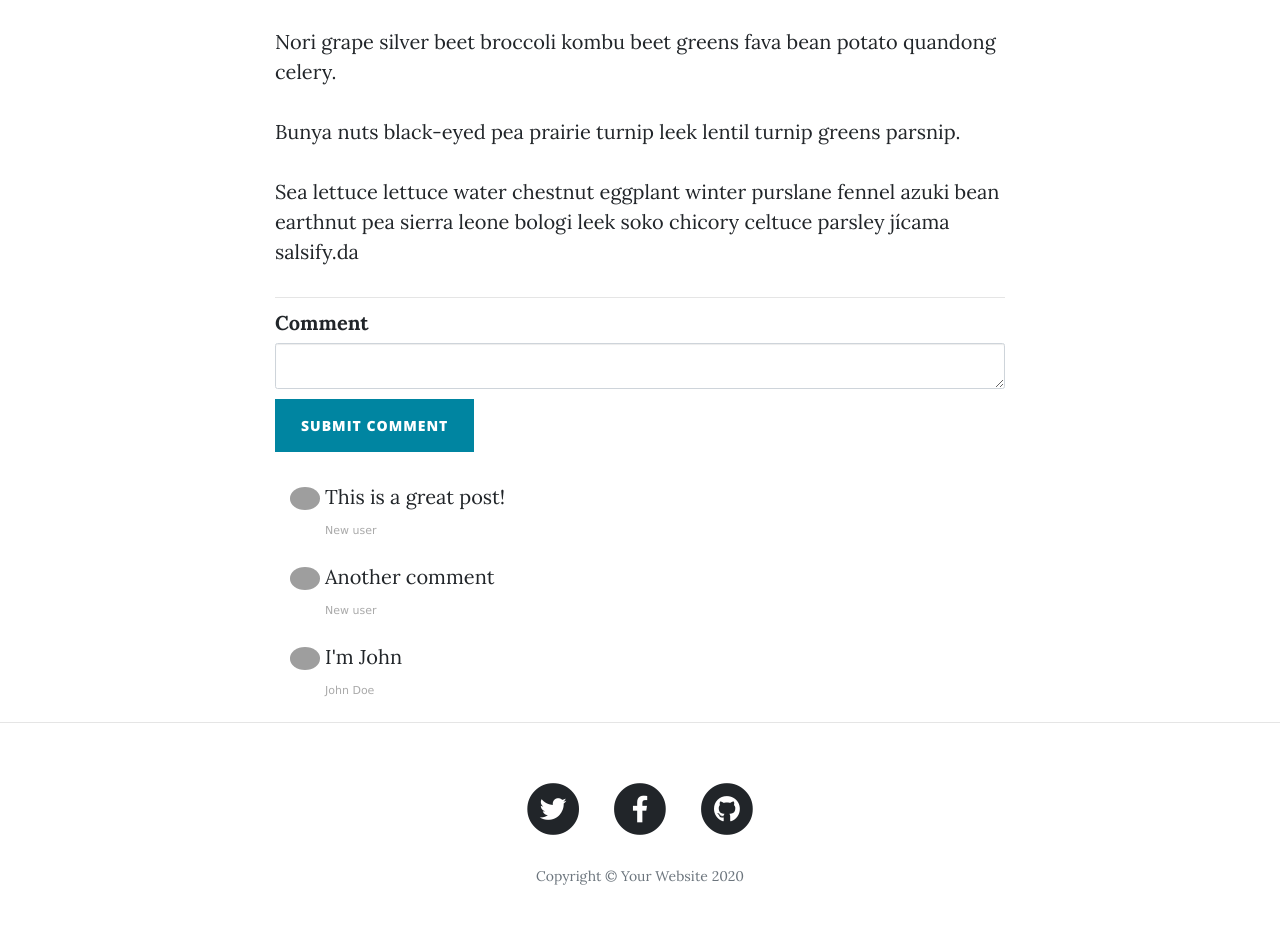
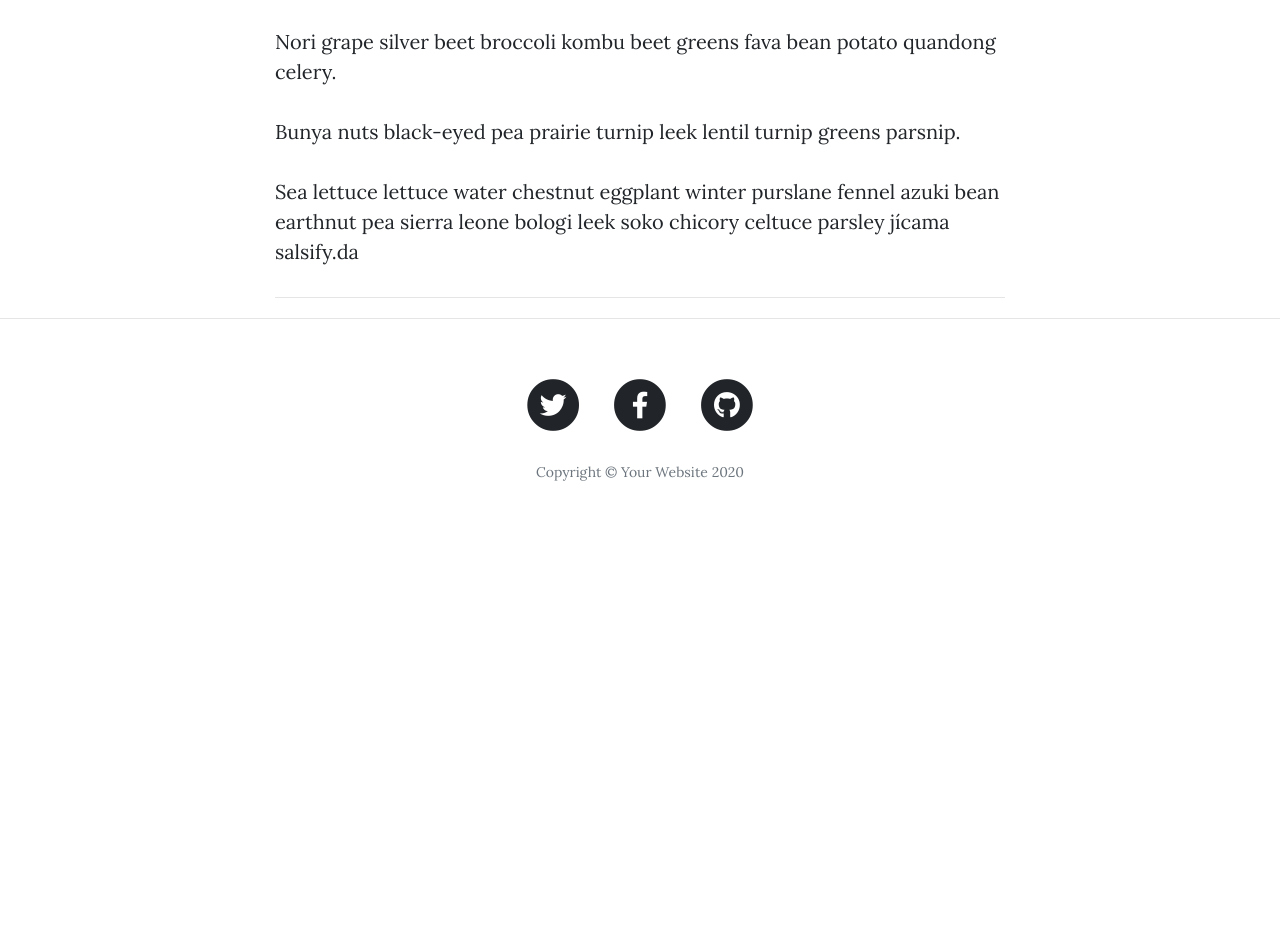
Before and after one commit to Constantin-E-T/blog, a Flask app: page /post/1 in a window 1280 px wide. Shown: the part 614-1566 px from the top of the page. After the commit the page ends 1095 px from the top, so only its background shows below. Run offline with Flask 2, Linux system fonts and the light colour scheme; data comes from the database, SQL or seed files in the repository; both versions use the stored data as it was after the commit; some libraries are stand-ins or nearby versions; grey boxes are pictures that could not be loaded.

Commit message:
mod to main.py

```diff
--- a/main.py
+++ b/main.py
@@ -71,7 +71,7 @@ class Comment(db.Model):
 def admin_only(f):
     @wraps(f)
     def decorated_function(*args, **kwargs):
-        if current_user.id != 1 or current_user.name == "Diana, diana, DIANA":
+        if current_user.id != 1:
             return abort(403)
         return f(*args, **kwargs)
 
@@ -172,7 +172,7 @@ def contact():
 
 
 @app.route("/new-post", methods=["GET", "POST"])
-# @admin_only
+@admin_only
 def add_new_post():
     form = CreatePostForm()
     if form.validate_on_submit():
--- a/templates/index.html
+++ b/templates/index.html
@@ -37,9 +37,7 @@
           <p class="post-meta">Posted by
             {{post.author.name}}
             on {{post.date}}
-            {% if current_user.id == 1: %}
-            <a href="{{url_for('delete_post', post_id=post.id) }}">✘</a>
-            {% endif %}
+            c
           </p>
         </div>
         {% endfor %}
--- a/templates/post.html
+++ b/templates/post.html
@@ -39,27 +39,29 @@
 
                 <!--           Comments Area -->
 
-                {{ ckeditor.load() }}
-                {{ ckeditor.config(name='comment_text') }}
-                {{ wtf.quick_form(form, novalidate=True, button_map={"submit": "primary"}) }}
-
-
-                <div class="col-lg-8 col-md-10 mx-auto comment">
-                    {% for comment in post.comments: %}
-                    <ul class="commentList">
-                        <li>
-                            <div class="commenterImage">
-                                <img src="{{ comment.comment_author.email | gravatar }}"/>
-                            </div>
-                            <div class="commentText">
-                                {{comment.text|safe}}
-                                <span class="date sub-text">{{comment.comment_author.name}}</span>
-
-                            </div>
-                        </li>
-                    </ul>
-                    {% endfor %}
-                </div>
+{#                {{ ckeditor.load() }}#}
+{#                {{ ckeditor.config(name='comment_text') }}#}
+{#                {{ wtf.quick_form(form, novalidate=True, button_map={"submit": "primary"}) }}#}
+{##}
+{##}
+{##}
+{#                <div class="col-lg-8 col-md-10 mx-auto comment">#}
+{#                    {% for comment in post.comments: %}#}
+{#                    <ul class="commentList">#}
+{#                        <li>#}
+{#                            <div class="commenterImage">#}
+{#                                <img src="{{ comment.comment_author.email | gravatar }}"/>#}
+{#                            </div>#}
+{#                            <div class="commentText">#}
+{#                                {{comment.text|safe}}#}
+{#                                <span class="date sub-text">{{comment.comment_author.name}}</span>#}
+{##}
+{##}
+{#                            </div>#}
+{#                        </li>#}
+{#                    </ul>#}
+{#                    {% endfor %}#}
+{#                </div>#}
 
 
             </div>
```
Also changed, not shown: blog.db.
